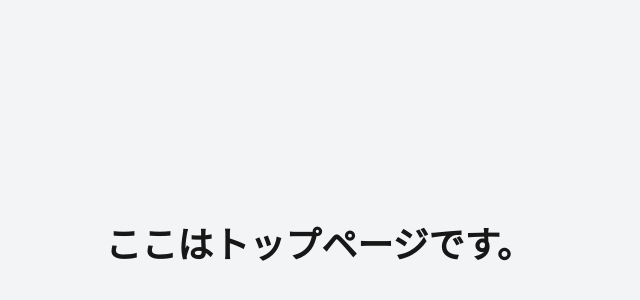
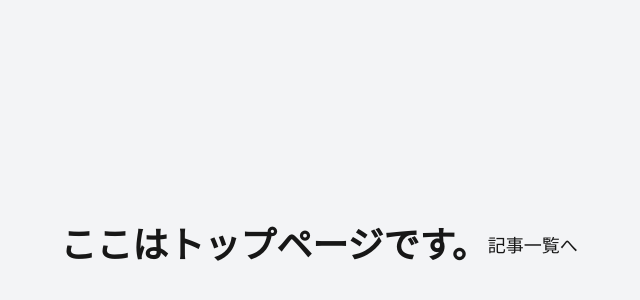
Before and after one commit to shunsuke-blog/tech-blog, a Next.js app: page / in a window 1280 px wide. Shown: the part 154-454 px from the top of the page, without its empty margins (321-961 px from the left). Built offline with nearby package versions, Linux system fonts and the light colour scheme.

Commit message:
リンク作成

```diff
--- a/src/app/page.tsx
+++ b/src/app/page.tsx
@@ -28,9 +28,12 @@ export default function Home() {
       <h1 className="text-4xl font-bold text-blue-6s0">
         ここはトップページです。
       </h1>
-      {/* <link href={'/bogs/index'} className='block'>
-        記事一覧へ
-      </link> */}
-    </main>
+      {/* <link href="@/blogs" className='block'> */}
+      <p className="whitespace-pre-line">
+        <Link href="/blogs" className="text-lg text-blue-500 underline hover:text-blue-700">
+          記事一覧へ
+        </Link>
+      </p>
+    </main >
   );
 }
```
